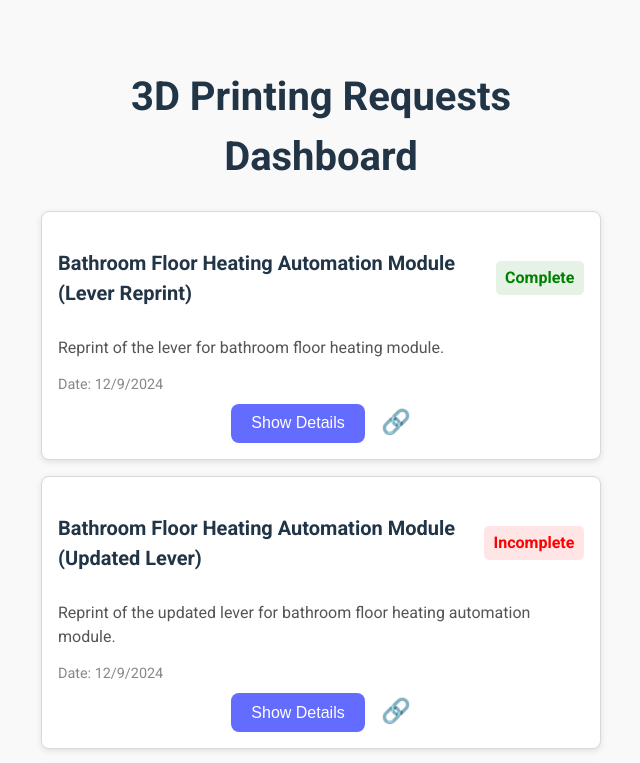
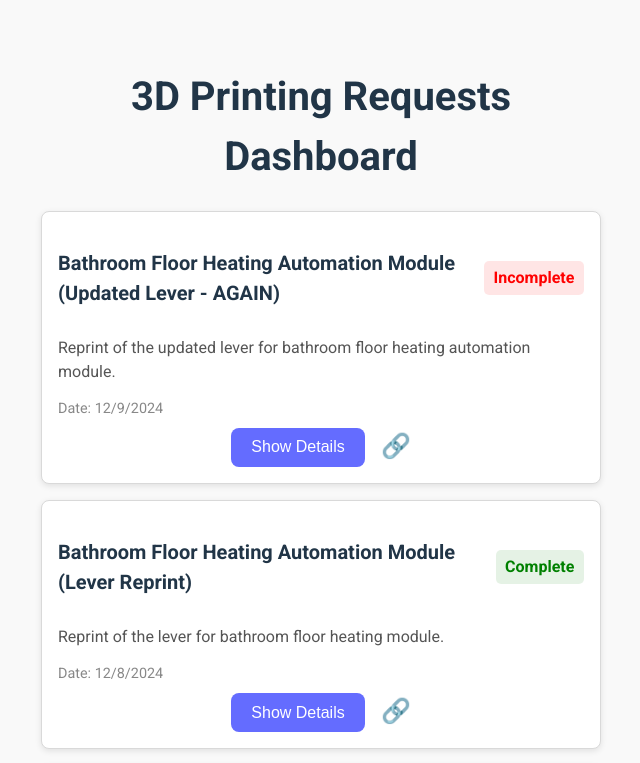
Before and after one commit to nejckovacic/3d-requests-dashboard, a Vue app: page / in a window 1280 px wide. Shown: the top 763 px of the page, without its empty margins (319-959 px from the left). Built offline with nearby package versions, Linux system fonts and the light colour scheme.

Commit message:
small fix on request 5

```diff
--- a/src/components/RequestList.vue
+++ b/src/components/RequestList.vue
@@ -149,11 +149,11 @@ export default {
 `,
                     status: true,
                     link: "https://cad.onshape.com/documents/fec1792d1ba7c8375931ca82/w/9c8474954c368ab498207504/e/06f893a5d03aa683a2329f9e?renderMode=0&uiState=6750fefba5c0872f8c06c771",
-                    date: "2024-12-09"
+                    date: "2024-12-08"
                 },
                 {
                     id: 5,
-                    name: "Bathroom Floor Heating Automation Module (Updated Lever)",
+                    name: "Bathroom Floor Heating Automation Module (Updated Lever - AGAIN)",
                     description: "Reprint of the lever for the bathroom floor heating automation module after design modifications to correct issues with the previous print.",
                     shortDescription: "Reprint of the updated lever for bathroom floor heating automation module.",
                     longDescription: `
```
